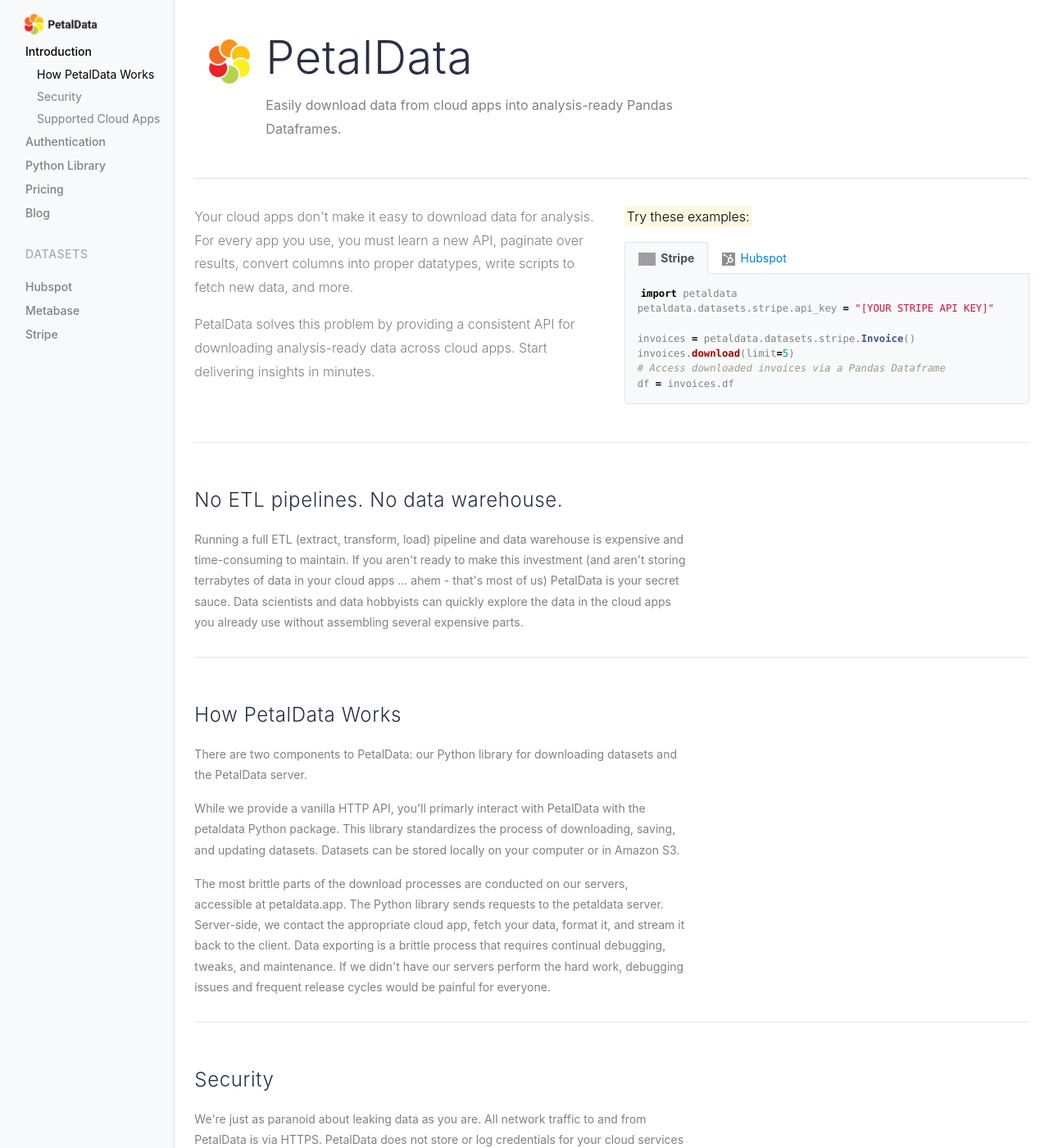
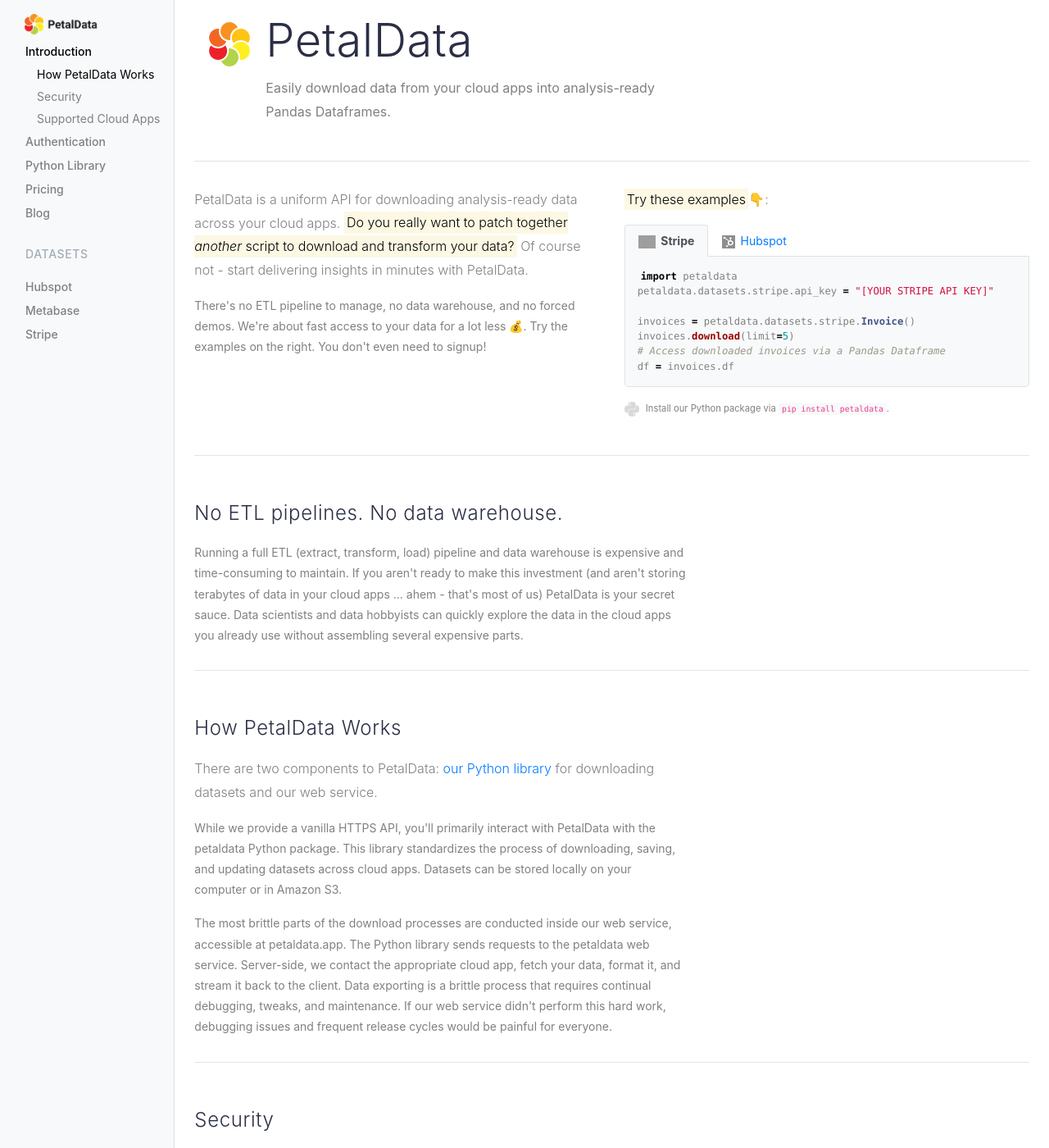
Before and after one commit to petaldata/petaldata.app, a Jekyll site: the page built from index.html, in a window 1280 px wide and 1400 px high. Shown: the whole window at 82% size. Built offline with Jekyll 4.4.1, drawn with Linux system fonts in a browser that asks for light colours; nearby versions of some CDN libraries; grey boxes are pictures that could not be loaded.

Commit message:
Copy tweaks

```diff
--- a/_layouts/dataset_show.html
+++ b/_layouts/dataset_show.html
@@ -4,7 +4,6 @@
   {% include head.html %}
   <body>
     {% include google_tag_manager.html %}
-    {#% include nav.html %}
     <div class="container-fluid">
       <div class="row">
         <nav class="col-md-2 d-none d-md-block bg-light sidebar">
--- a/css/main.scss
+++ b/css/main.scss
@@ -360,13 +360,14 @@
   }
 }
 
+.example_logo {
+  max-width: 100px;
+  max-height: 18px;
+  padding-right: 5px;
+}
+
 #examples_table {
   width: auto;
-  .example_logo {
-    max-width: 100px;
-    max-height: 18px;
-    padding-right: 5px;
-  }
   td {
     vertical-align: top;
 
--- a/index.html
+++ b/index.html
@@ -2,7 +2,7 @@
 layout: dataset_show
 title: PetalData
 toc_title: Introduction
-description: Easily download data from cloud apps into analysis-ready Pandas Dataframes.
+description: Easily download data from your cloud apps into analysis-ready Pandas Dataframes.
 logo_file: petaldata_logo.png
 order: 1
 ---
@@ -27,11 +27,15 @@
 <div class="container">
   <div class="row">
     <div class="col">
-      <p class="lead">Your cloud apps don't make it easy to download data for analysis. For every app you use, you must learn a new API, paginate over results, convert columns into proper datatypes, write scripts to fetch new data, and more.</p>
-      <p class="lead">PetalData solves this problem by providing a consistent API for downloading analysis-ready data across cloud apps. Start delivering insights in minutes.</p>
+      <p class="lead">PetalData is a uniform API for downloading analysis-ready data across your cloud apps. <mark>Do you really want to patch together <em>another</em> script to download and transform your data?</mark> Of course not - start delivering insights in minutes with PetalData.</p>
+
+      <p class="">
+        There's no ETL pipeline to manage, no data warehouse, and no forced demos. We're about fast access to your data for a lot less 💰.
+        Try the examples on the right. You don't even need to signup!
+      </p>
     </div> <!-- col -->
     <div class="col">
-      <p class="lead"><mark>Try these examples:</mark></p>
+      <p class="lead"><mark>Try these examples</mark>👇:</p>
       <div class="code_samples">
         <ul class="nav nav-tabs " id="myTab" role="tablist">
           <li class="nav-item">
@@ -71,23 +75,24 @@
           </div> <!-- tab-pane -->
         </div> <!-- tab-content -->
       </div> <!-- code-samples -->
+    <p class="small"><image src="/images/python_logo.png" alt="Python" class="example_logo"/> Install our Python package via <code>pip install petaldata</code>.</p>
     </div> <!-- col -->
   </div> <!-- row -->
 </div> <!-- container -->
 <hr />
 <h2 class="js-toc-ignore">No ETL pipelines. No data warehouse. </h2>
 <p>
-  Running a full ETL (extract, transform, load) pipeline and data warehouse is expensive and time-consuming to maintain. If you aren't ready to make this investment (and aren't storing terrabytes of data in your cloud apps ... ahem - that's most of us) PetalData is your secret sauce. Data scientists and data hobbyists can quickly explore the data in the cloud apps you already use without assembling several expensive parts.
+  Running a full ETL (extract, transform, load) pipeline and data warehouse is expensive and time-consuming to maintain. If you aren't ready to make this investment (and aren't storing terabytes of data in your cloud apps ... ahem - that's most of us) PetalData is your secret sauce. Data scientists and data hobbyists can quickly explore the data in the cloud apps you already use without assembling several expensive parts.
 </p>
 <hr />
 <h2 id="how_it_works">How PetalData Works</h2>
-<p>There are two components to PetalData: our Python library for downloading datasets and the PetalData server.
+<p class="lead">There are two components to PetalData: <a href="/api_libraries">our Python library</a> for downloading datasets and our web service.
 </p>
 <p>
-  While we provide a vanilla HTTP API, you'll primarly interact with PetalData with the petaldata Python package. This library standardizes the process of downloading, saving, and updating datasets. Datasets can be stored locally on your computer or in Amazon S3.
+  While we provide a vanilla HTTPS API, you'll primarily interact with PetalData with the petaldata Python package. This library standardizes the process of downloading, saving, and updating datasets across cloud apps. Datasets can be stored locally on your computer or in Amazon S3.
 </p>
 <p>
-  The most brittle parts of the download processes are conducted on our servers, accessible at petaldata.app. The Python library sends requests to the petaldata server. Server-side, we contact the appropriate cloud app, fetch your data, format it, and stream it back to the client. Data exporting is a brittle process that requires continual debugging, tweaks, and maintenance. If we didn't have our servers perform the hard work, debugging issues and frequent release cycles would be painful for everyone.
+  The most brittle parts of the download processes are conducted inside our web service, accessible at petaldata.app. The Python library sends requests to the petaldata web service. Server-side, we contact the appropriate cloud app, fetch your data, format it, and stream it back to the client. Data exporting is a brittle process that requires continual debugging, tweaks, and maintenance. If our web service didn't perform this hard work, debugging issues and frequent release cycles would be painful for everyone.
 </p>
 <hr />
 <h2 id="security">Security</h2>
@@ -97,4 +102,3 @@
 <hr />
 <h2 id="supported_apps">Supported Cloud Apps</h2>
 <p>You can find the cloud apps we currently support in the sidebar under "Datasets". We're adding more and we plan to open-source much of this logic to support as many cloud apps as possible. Watch our GitHub repo to be notified of new datasets. You can request additional datasets by opening an issue on the repo.</p>
-<hr />
```
